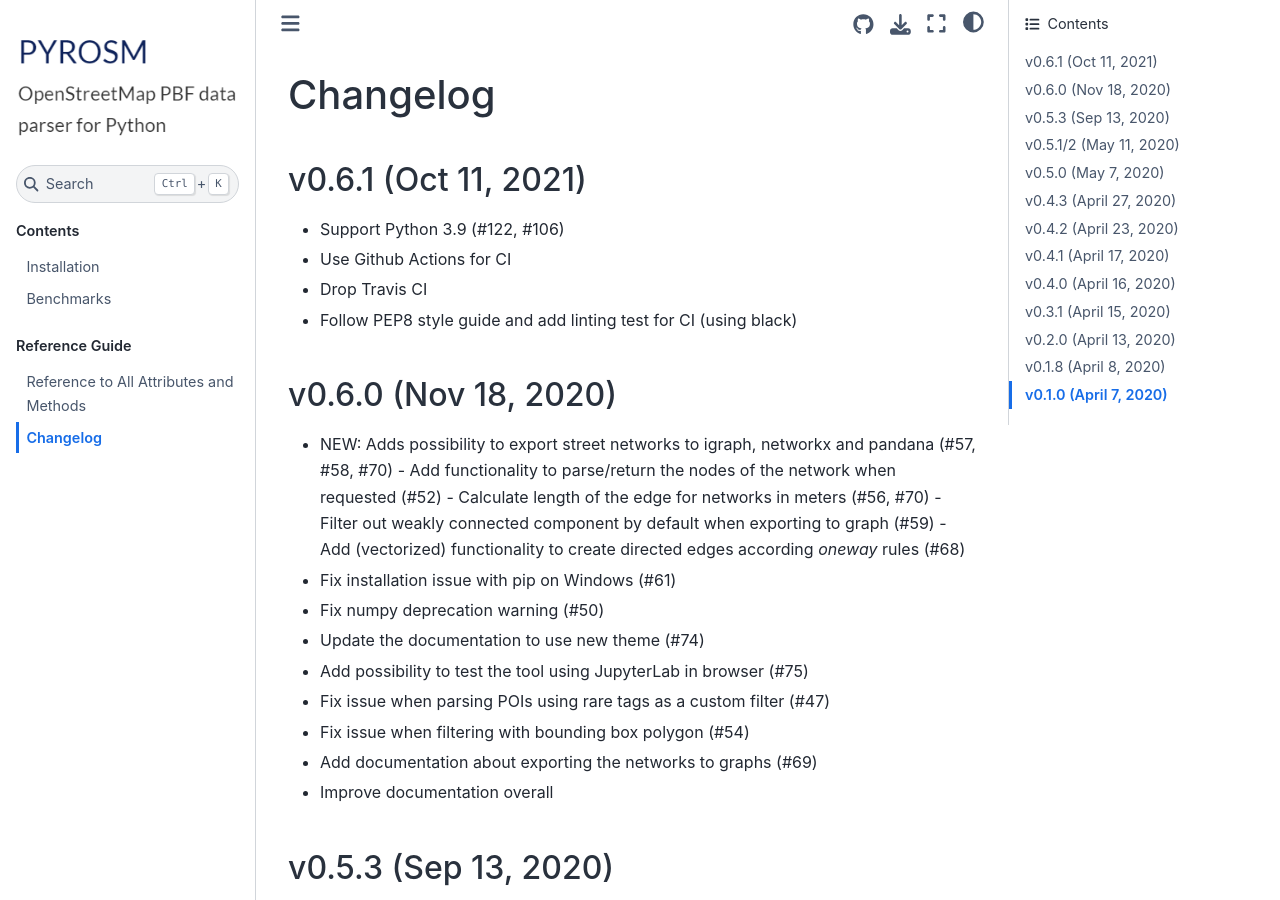
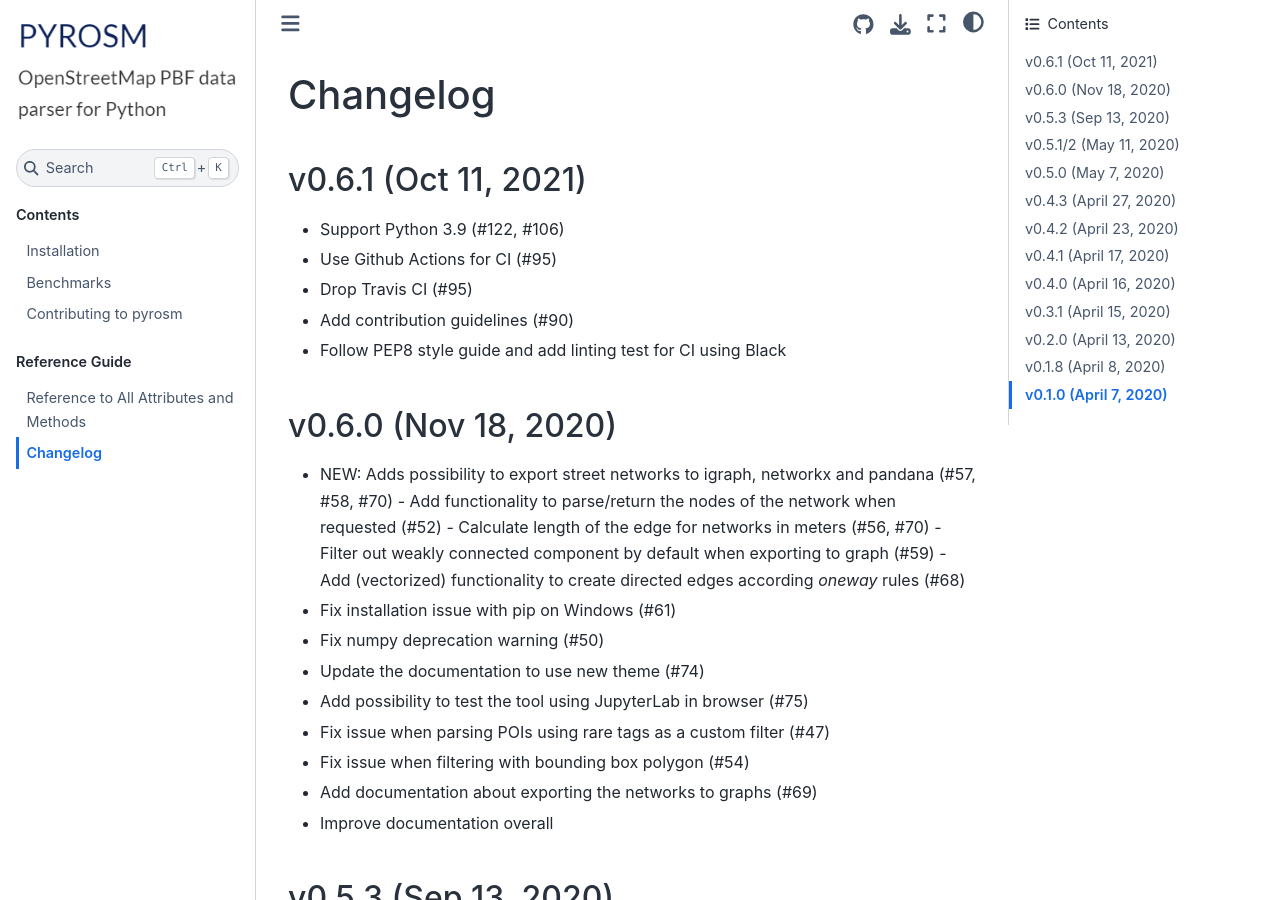
Before and after one commit to pyrosm/pyrosm, a Sphinx documentation site: the page built from docs/changelog.rst, in a window 1280 px wide and 900 px high. Built offline with Sphinx 7.4.7 and the Sphinx Book theme 1.1.4, drawn with Linux system fonts in a browser that asks for light colours; pages that are not in the unit, such as notebooks, are missing from menus.

Commit message:
Add contribution guidelines

```diff
--- a/docs/changelog.rst
+++ b/docs/changelog.rst
@@ -5,9 +5,10 @@
 ---------------------
 
 - Support Python 3.9 (#122, #106)
-- Use Github Actions for CI
-- Drop Travis CI
-- Follow PEP8 style guide and add linting test for CI (using black)
+- Use Github Actions for CI (#95)
+- Drop Travis CI (#95)
+- Add contribution guidelines (#90)
+- Follow PEP8 style guide and add linting test for CI using Black
 
 v0.6.0 (Nov 18, 2020)
 ---------------------
--- a/docs/index.rst
+++ b/docs/index.rst
@@ -65,6 +65,7 @@
     custom_filter.ipynb
     graphs.ipynb
     benchmarking.ipynb
+    contributions.rst
 
 
 .. toctree::
```
Also changed, not shown: CHANGELOG.md (+4 -3 lines).
